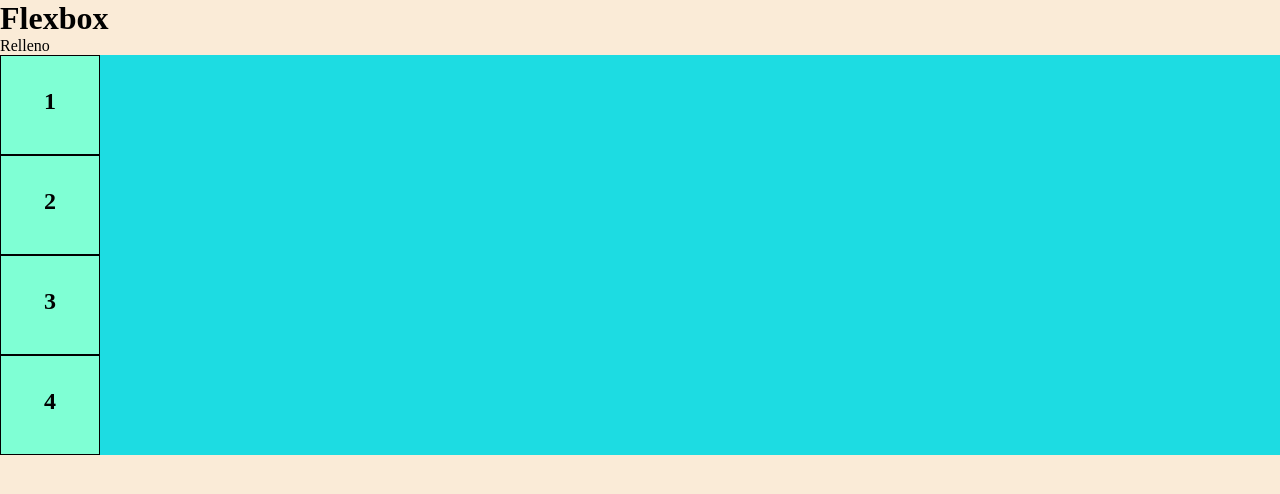
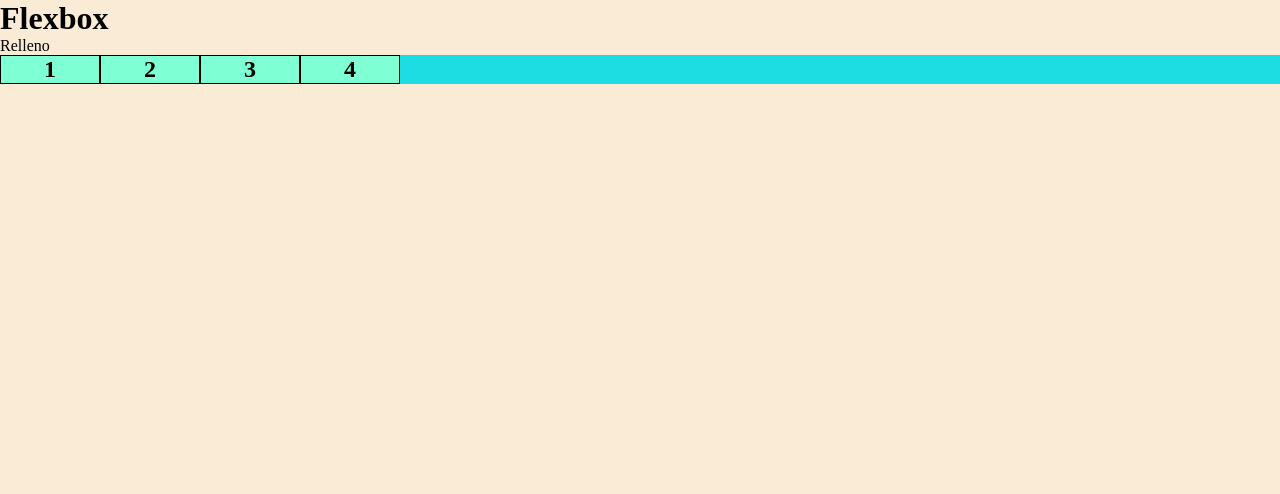
Before and after one commit to Cocorojorge/Flexbox, a plain HTML site: page index.html in a window 1280 px wide. Drawn offline with Linux system fonts and the light colour scheme.

Commit message:
Aprendimos Flex-Basis

```diff
--- a/style.css
+++ b/style.css
@@ -11,29 +11,18 @@ body {
 
 
 .container{
-  /* display: flex Ajusta el "ancho" al ancho disponible */
-  /* display: inline-flex Ajusta el "ancho" al espacio de los contenidos */
+  background-color: rgb(29, 220, 226);
+  display: flex;
+  flex-direction: row;
 
-
-  background-color: rgb(29, 220, 226);
-  display:flex;
-
-flex-direction: column;
-/* Flex-direction: row; Valor por default. Direccion Main Axis -> izq a derecha */
-/* Flex-direction: row; Valor por default. Direccion Main Axis -> der a izquierda */
-
-/* Flex-direction: column; Cambia la direcion del axis de arriba hacia abajo */
-/* Flex-direction: column-reverse; Cambia la direccion del main axis de abajo hacia arriba */
 }
 
 .item{
   background-color: aquamarine;
-  width: 100px;
-  height: 100px;
   text-align: center;
   font-size: 24px;
   font-weight: bold;
-  padding-top: 32px;
   border: 1px solid black;
+  flex-basis: 100px;
 
   }
```
Also changed, not shown: index.html (+4 -4 lines).
